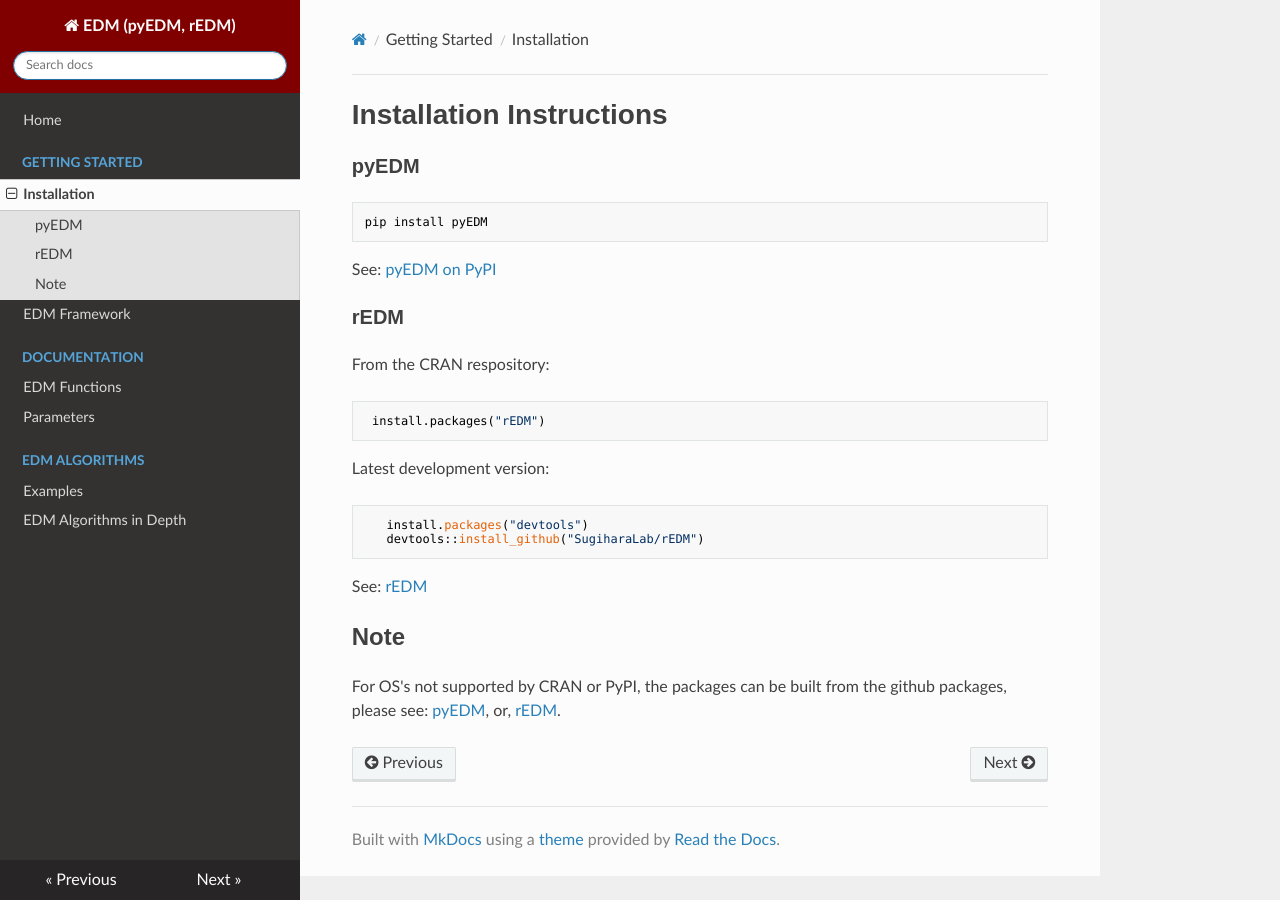
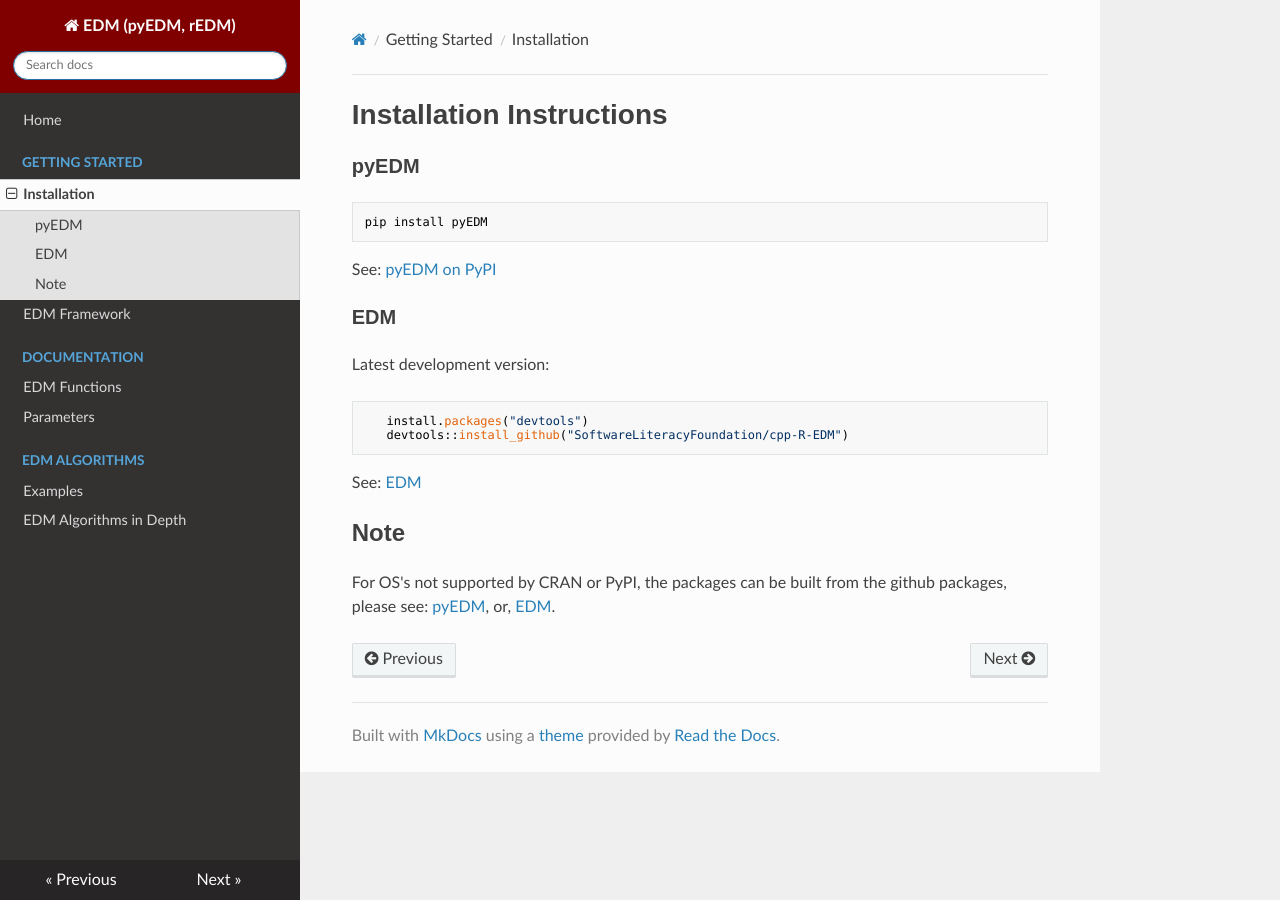
Before and after one commit to SugiharaLab/EDM_Documentation, an MkDocs documentation site: the page built from docs/installation.md, in a window 1280 px wide. Built offline with MkDocs 1.6.1, drawn with Linux system fonts in a browser that asks for light colours; nearby versions of some CDN libraries.

Commit message:
Direct R version to cpp-R-EDM

```diff
--- a/docs/installation.md
+++ b/docs/installation.md
@@ -5,20 +5,23 @@
 
 See: [pyEDM on PyPI](https://pypi.org/project/pyEDM/)
 
-### rEDM
+### EDM
+
+<!----
 From the CRAN respository:
 
      install.packages("rEDM")
+---->
 
 Latest development version:
 
        install.packages("devtools")
-       devtools::install_github("SugiharaLab/rEDM")
+       devtools::install_github("SoftwareLiteracyFoundation/cpp-R-EDM")
 
-See: [rEDM](https://github.com/SugiharaLab/rEDM "rEDM")
+See: [EDM](https://github.com/SoftwareLiteracyFoundation/cpp-R-EDM "EDM")
 
 ## Note
 For OS's not supported by CRAN or PyPI, the packages can be built
 from the github packages, please see:
 [pyEDM](https://github.com/SugiharaLab/pyEDM "pyEDM"), or,
-[rEDM](https://github.com/SugiharaLab/rEDM "rEDM").
+[EDM](https://github.com/SoftwareLiteracyFoundation/cpp-R-EDM "EDM").
```
Also changed, not shown: docs/index.md (+1 -1 lines).
